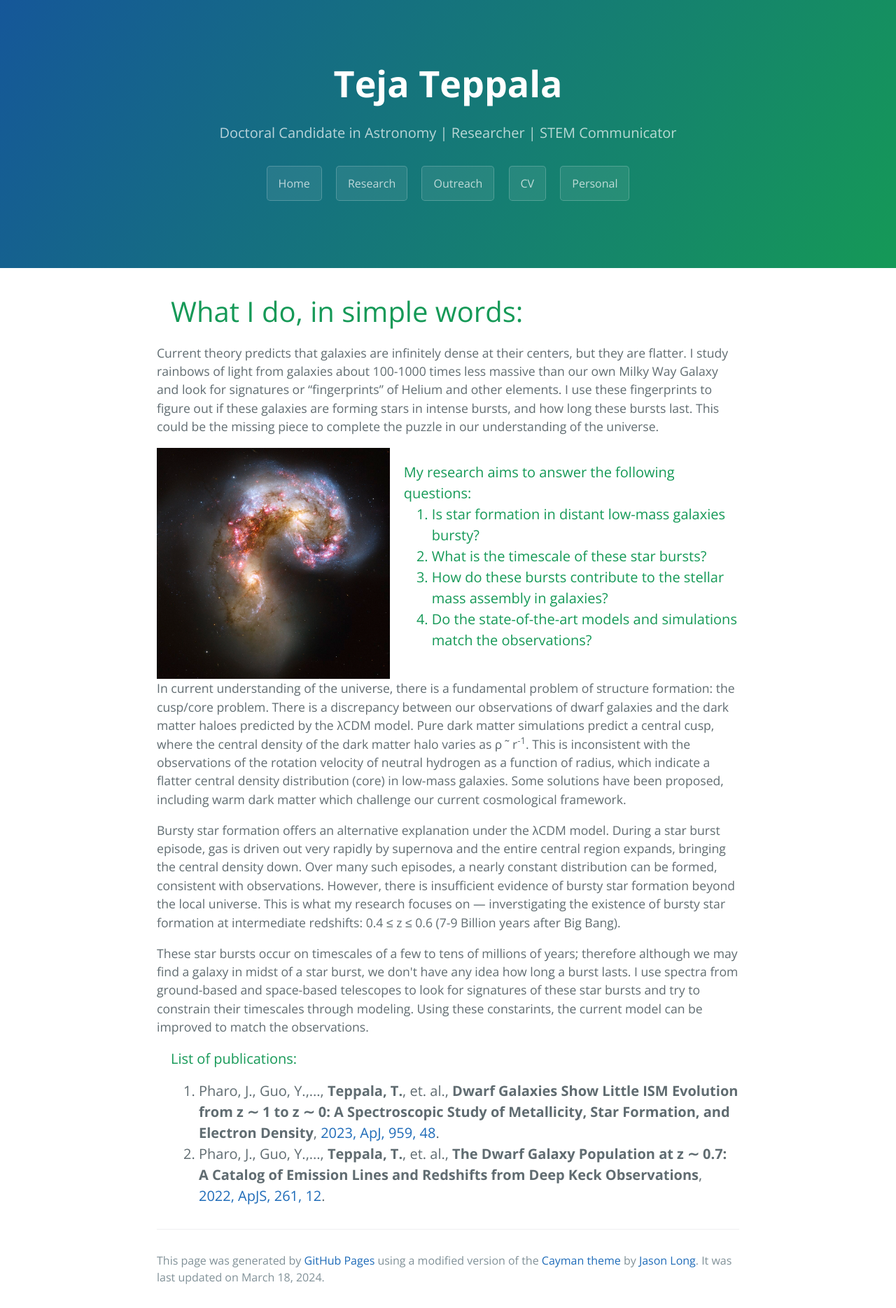
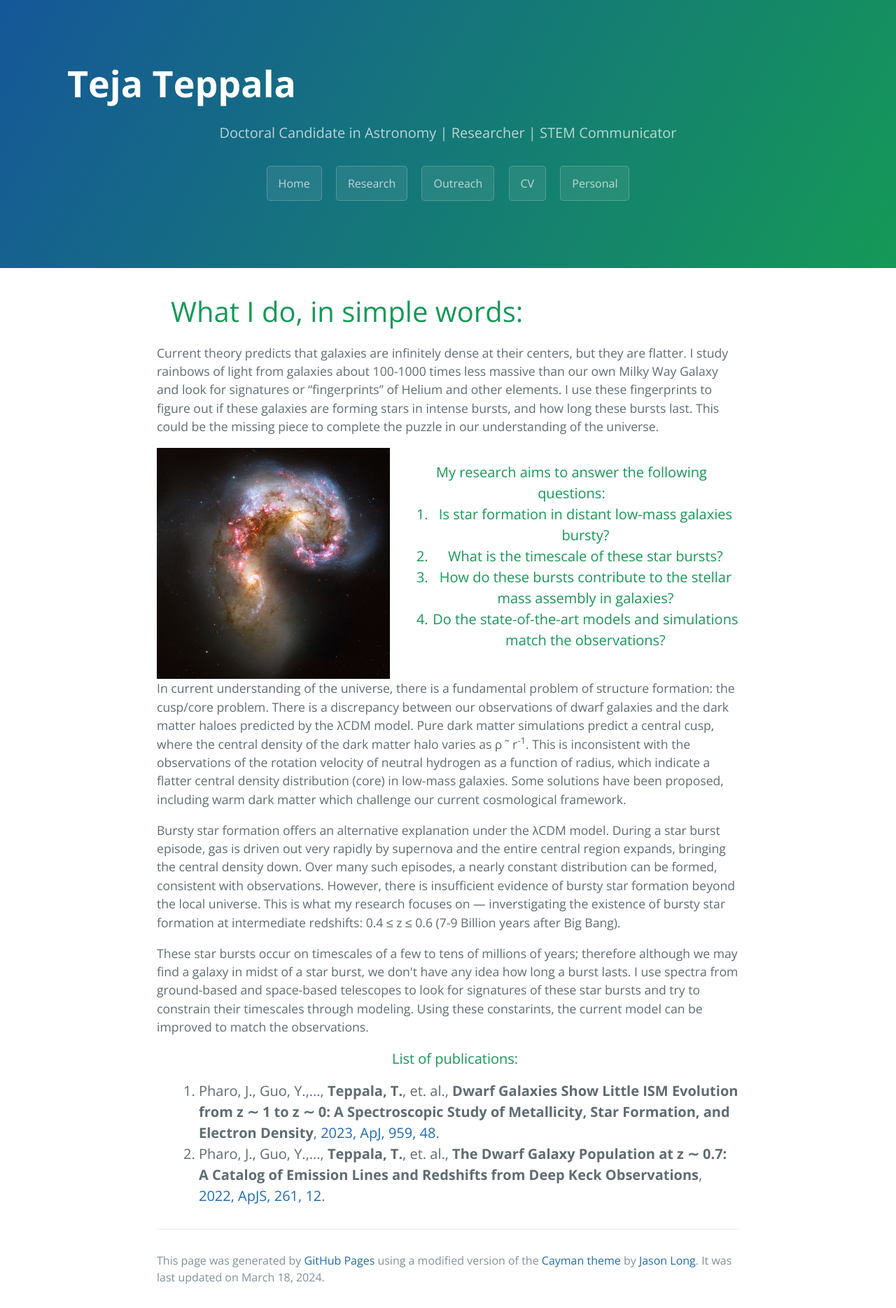
Before and after one commit to tejateppala/tejateppala.github.io, a Jekyll site: the page built from research.html, in a window 1280 px wide. Shown: the whole page at 70% size. Built offline with Jekyll 4.4.1, drawn with Linux system fonts in a browser that asks for light colours.

Commit message:
Updated website files

```diff
--- a/research.html
+++ b/research.html
@@ -24,6 +24,11 @@ title: {{ site.research }}
 
 	h2 {
         font-size: 20px;
+        text-align: center;
+	}
+
+	h1 {
+        text-align: left;
 	}
 	</style>
 
```
